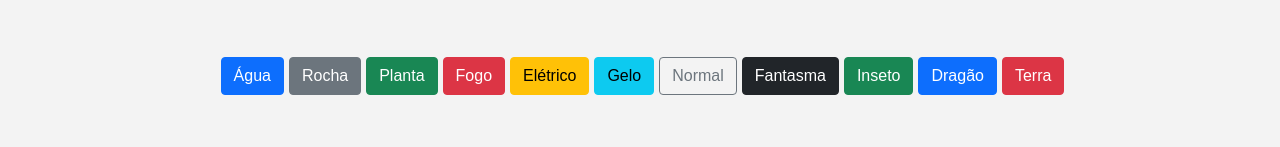
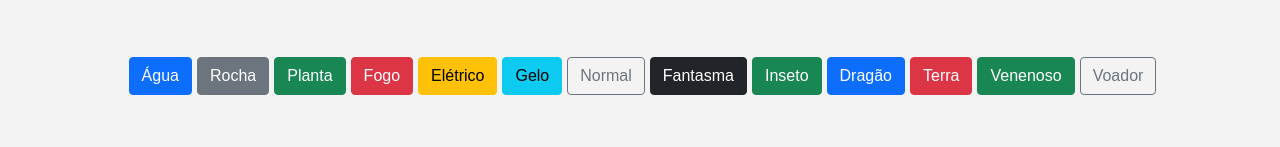
Before and after one commit to marinalourenco/projeto-final, a React (Create React App) app: page / in a window 1280 px wide. Shown: the part 333-480 px from the top of the page. Built offline with nearby package versions, Linux system fonts and the light colour scheme; no server answers.

Commit message:
corrigido

```diff
--- a/src/components/BadgeCategory/index.js
+++ b/src/components/BadgeCategory/index.js
@@ -64,6 +64,16 @@ function BadgeCategory() {
             onClick={() => handleChangeType("Terra")}
             variant="danger">Terra
         </Button>
+        <Button
+            checked={true}
+            onClick={() => handleChangeType("Venenoso")}
+            variant="success">Venenoso
+        </Button>
+        <Button
+            checked={true}
+            onClick={() => handleChangeType("Voador")}
+            variant="outline-secondary" text="dark">Voador
+        </Button>
     </Container>
   );
 }
--- a/src/hooks/useAuth/index.js
+++ b/src/hooks/useAuth/index.js
@@ -60,12 +60,13 @@ export function AuthProvider ({ children }){
   },[auth]); */
 
  const createRegister = useCallback(async (registeriInput) => {
-
             try {
               await api.post('/users', registeriInput);
               setAuth((registeriInput.email));
               sessionStorage.setItem('@PokeMercadoLivre:login', (registeriInput.email))
               api.defaults.headers.Authorization = `Bearer ${(registeriInput.email)}`;
+              const { data: user } = await api.get(`/users?email=${registeriInput.email}`)
+              setProfile(user[0]);
               toast.success("Cadastrado com sucesso",{
                 position: toast.POSITION.BOTTOM_CENTER
               })
@@ -75,7 +76,6 @@ export function AuthProvider ({ children }){
               })
               return
             }
-
   },[])
 
   const updateRegisters= useCallback(async (registeriUpdate) => {
@@ -89,6 +89,8 @@ export function AuthProvider ({ children }){
             const profileUpdate = {...registeriUpdate, id: profile.id};
 
             await api.put(`/users/${profileUpdate.id}`, profileUpdate)
+            const { data: user } = await api.get(`/users?email=${profileUpdate.email}`)
+            setProfile(user[0]);
             toast.success("Atualizado com sucesso",{
               position: toast.POSITION.BOTTOM_CENTER
             })
```
